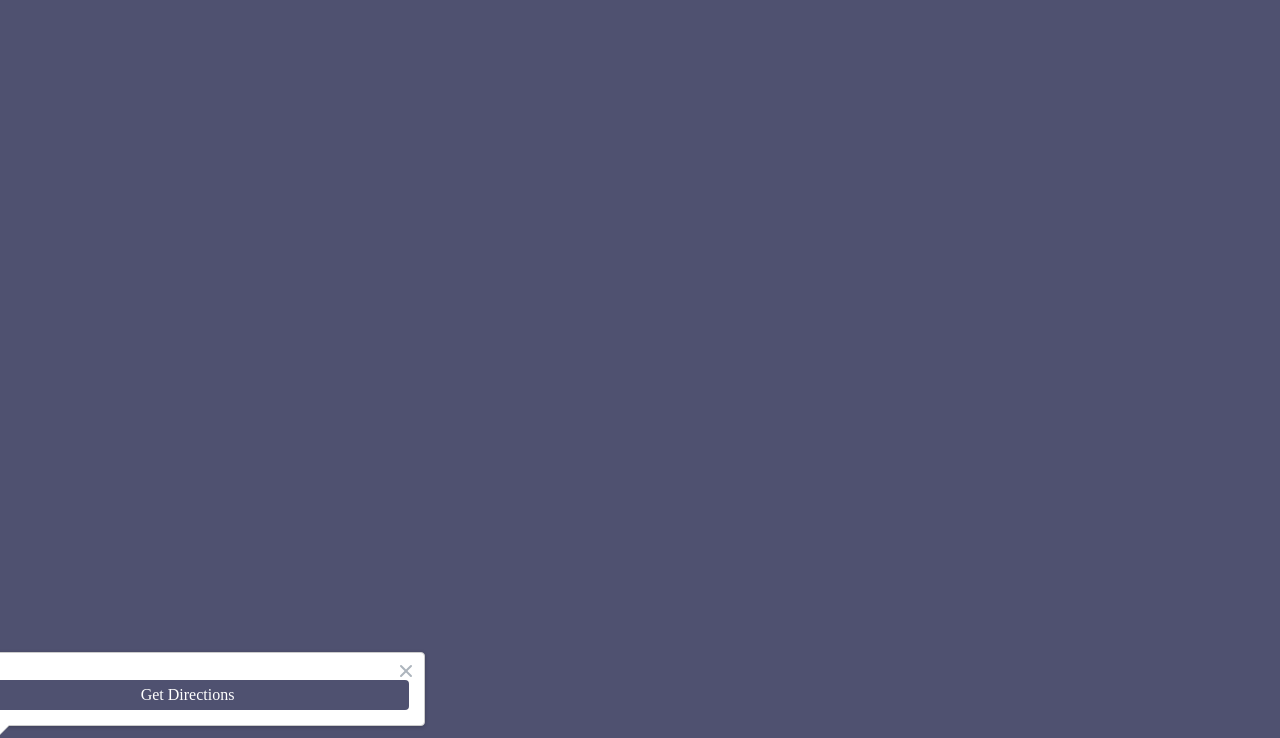
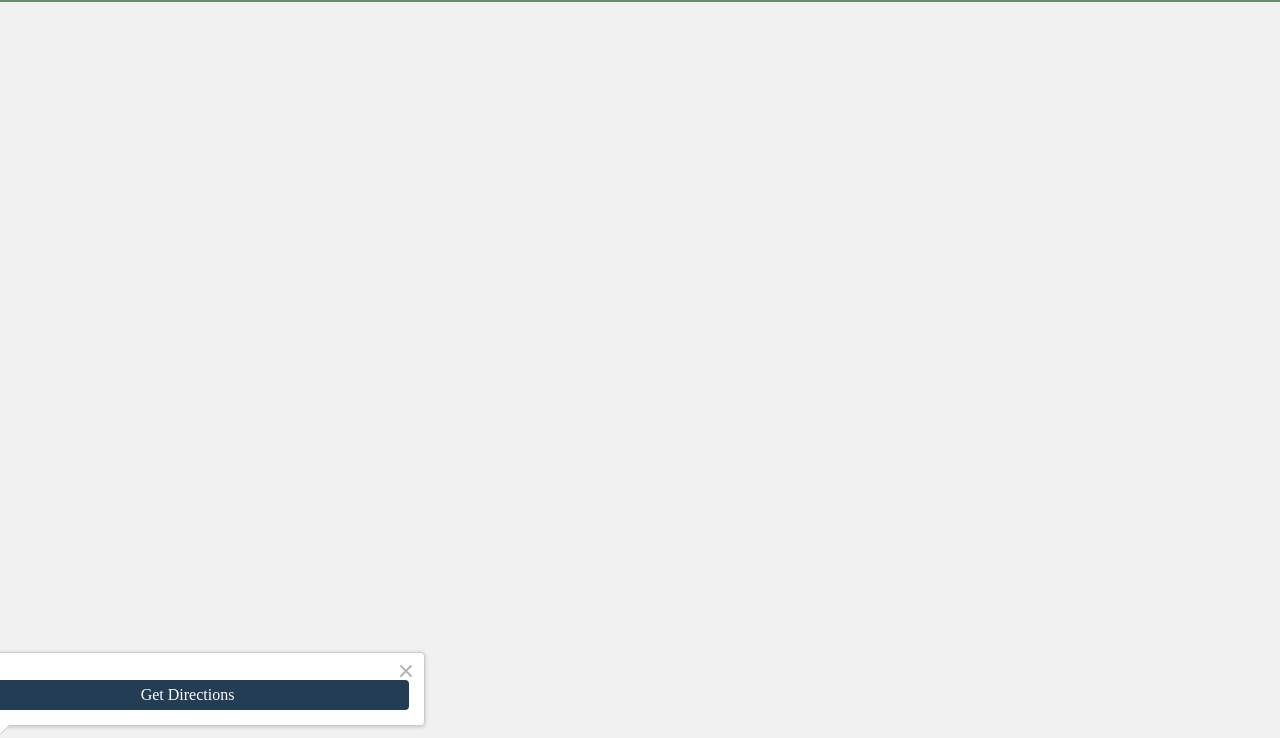
Before and after one commit to kissmygritts/ndow-vendor-locations, a website: page src/index.html in a window 1280 px wide. Shown: the part 62-800 px from the top of the page. Drawn offline with Linux system fonts and the light colour scheme.

Commit message:
added styling

```diff
--- a/src/css/map.css
+++ b/src/css/map.css
@@ -2,10 +2,11 @@
   text-align: center;
   padding: 10px;
   color: white;
+  height: 64px;
 }
 
 html {
-  background-color: rgb(79, 81, 112);
+  background-color: #678e6c;
 }
 
 /* Clear floats after the columns */
@@ -17,7 +18,8 @@ html {
 
 #map {
         width: 100%;
-        height: 90%;
+        height: calc(100% - 64px);
+        background-color: #f1f1f1;
       }
       /* layer control button styles */
       .ol-control button {
@@ -105,7 +107,7 @@ html {
         margin-top: 12px;
         width: 100%;
         padding: 6px;
-        background-color: rgb(79, 81, 112);
+        background-color: rgb(35, 62, 84);
         border-radius: 4px;
         display: flex;
         justify-content: center;
--- a/src/js/vendors-layer.js
+++ b/src/js/vendors-layer.js
@@ -18,7 +18,7 @@ const stateStyle = new Style({
 const vendorsStyle = new Style({
   image: new Icon({
     src: shop,
-    scale: 1.1,
+    scale: 0.9,
     opacity: 0.9
   })
 })
```
Also changed, not shown: src/data/capitol.svg, src/data/layer.svg, src/data/shop.svg.
